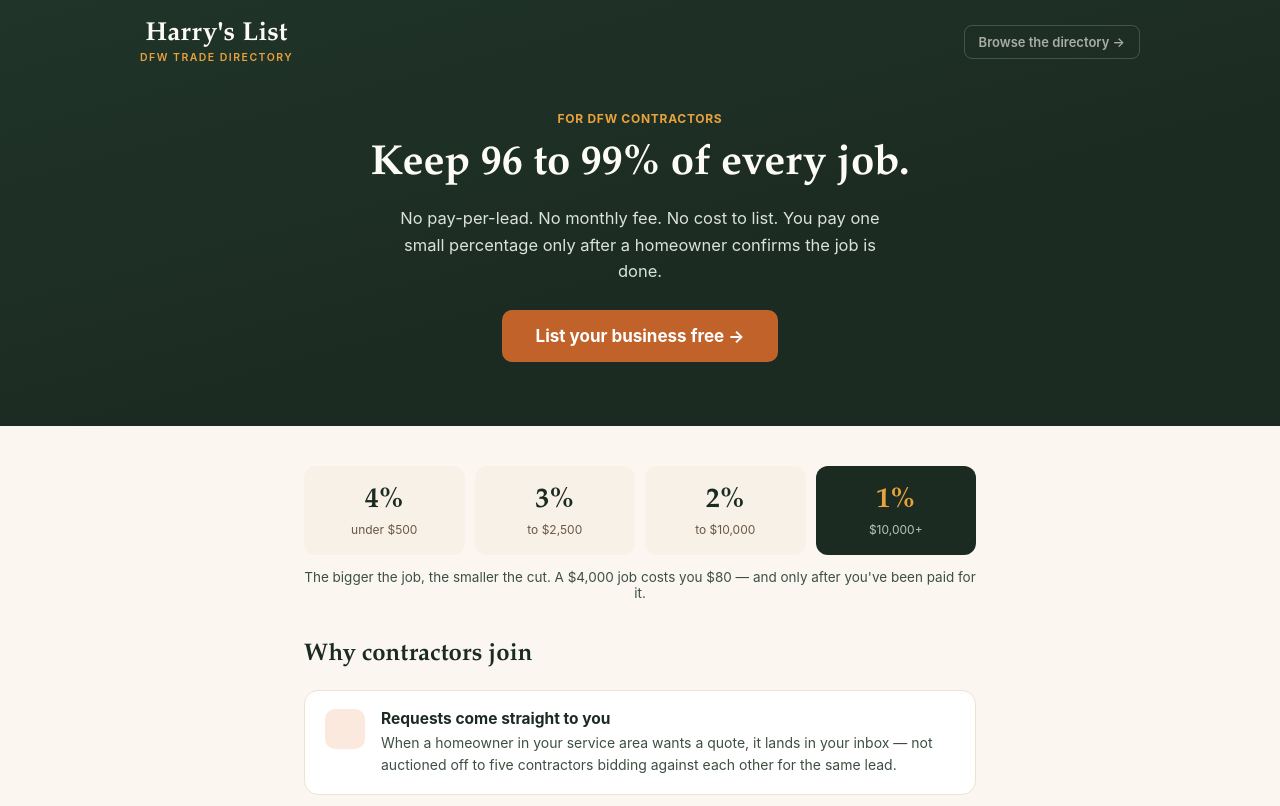
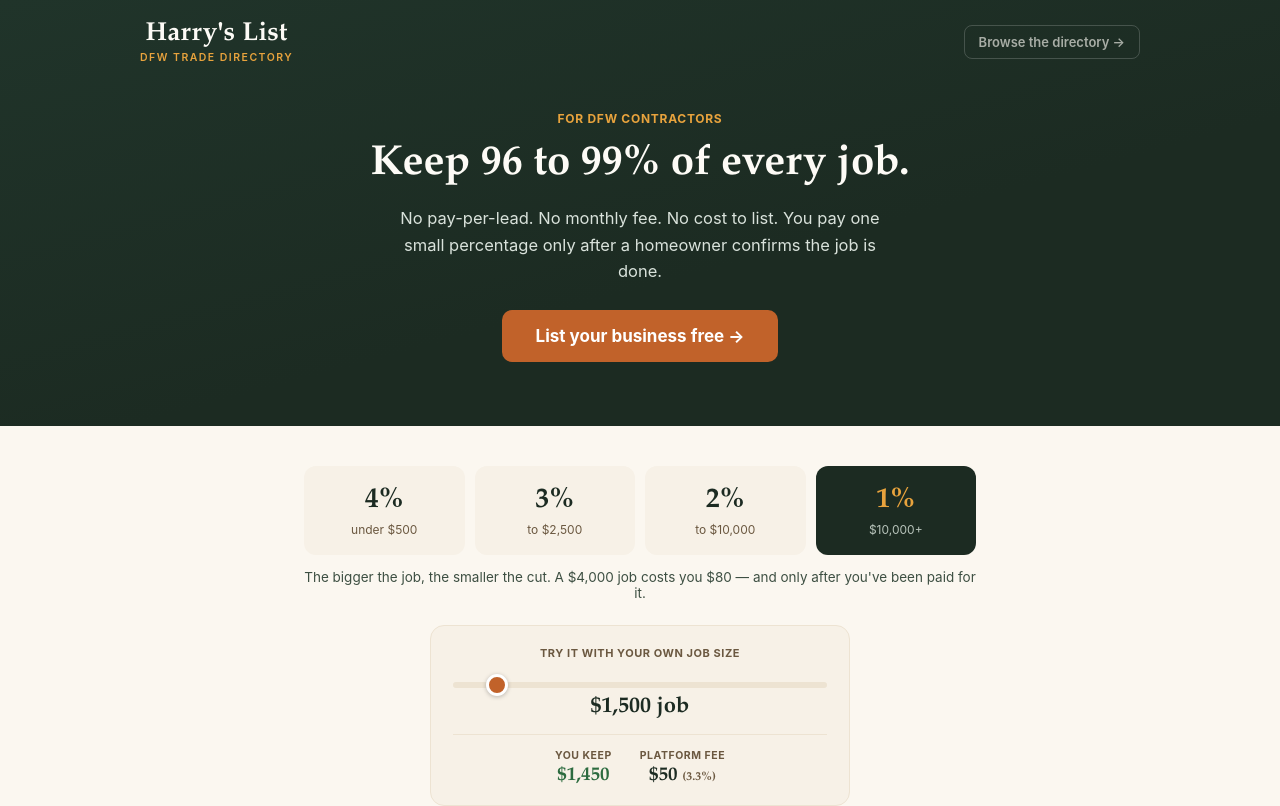
Before and after one commit to varies87/harrys-list-website, a Next.js app: page /contractors in a window 1280 px wide. Shown: the top 806 px of the page. Built offline with nearby package versions, Linux system fonts and the light colour scheme; no server answers.

Commit message:
Update contractors.jsx

```diff
--- a/pages/contractors.jsx
+++ b/pages/contractors.jsx
@@ -1,7 +1,7 @@
 import dynamic from "next/dynamic";
 import Head from "next/head";
 import { useEffect, useState } from "react";
-import { supabaseAuth, apiCall } from "../shared";
+import { supabaseAuth, apiCall, feeOwedForAmount } from "../shared";
 
 const ContractorApp = dynamic(() => import("../CustomerApp").then((mod) => mod.ContractorApp), { ssr: false });
 
@@ -69,6 +69,51 @@ export default function ContractorsPage() {
  * ("when a homeowner wants a quote, it comes to you"), not a promise of lead
  * volume that can't yet be guaranteed.
  */
+/**
+ * Interactive fee slider -- lets a contractor drag to any job amount and see
+ * the exact fee calculated live, using feeOwedForAmount imported directly
+ * from shared.js -- the identical bracket math the real backend charges, not
+ * a separately hand-copied version that could silently drift out of sync if
+ * the brackets ever change. Proves the "you never choose a rate, it's
+ * automatic and it blends" point instead of just asserting it in a sentence
+ * -- this is the same confusion (a contractor thinking he had to pick one
+ * flat rate) that the plain-language copy fix addressed elsewhere; this
+ * makes it concrete.
+ */
+function FeeSlider() {
+  const [amount, setAmount] = useState(1500);
+  const fee = feeOwedForAmount(amount);
+  const keep = amount - fee;
+  const rate = amount > 0 ? (fee / amount) * 100 : 0;
+
+  return (
+    <div className="cl-fee-slider">
+      <div className="cl-fee-slider-label">Try it with your own job size</div>
+      <input
+        type="range"
+        min={100}
+        max={15000}
+        step={100}
+        value={amount}
+        onChange={(e) => setAmount(Number(e.target.value))}
+        className="cl-fee-slider-input"
+        aria-label="Job amount"
+      />
+      <div className="cl-fee-slider-amount">${amount.toLocaleString()} job</div>
+      <div className="cl-fee-slider-result">
+        <div className="cl-fee-slider-stat">
+          <span className="cl-fee-slider-stat-label">You keep</span>
+          <span className="cl-fee-slider-stat-value cl-fee-slider-keep">${keep.toLocaleString("en-US", { maximumFractionDigits: 0 })}</span>
+        </div>
+        <div className="cl-fee-slider-stat">
+          <span className="cl-fee-slider-stat-label">Platform fee</span>
+          <span className="cl-fee-slider-stat-value">${fee.toLocaleString("en-US", { maximumFractionDigits: 2 })} <span className="cl-fee-slider-pct">({rate.toFixed(1)}%)</span></span>
+        </div>
+      </div>
+    </div>
+  );
+}
+
 function ContractorHero() {
   // Founding-offer gate. We read the live remaining-spots count only to decide
   // whether the founding offer is still open -- we never display the number,
@@ -178,6 +223,7 @@ function ContractorHero() {
           The bigger the job, the smaller the cut. A $4,000 job costs you $80 — and only
           after you've been paid for it.
         </p>
+        <FeeSlider />
       </section>
 
       <section className="cl-section">
@@ -302,6 +348,46 @@ const CONTRACTOR_LANDING_STYLES = `
 .cl-fee-label { font-size: 12px; color: var(--cl-sand-text); margin-top: 4px; }
 .cl-fee-tile-dark .cl-fee-label { color: #B8C4BB; }
 .cl-fee-note { text-align: center; font-size: 13.5px; color: var(--cl-ink-soft); margin: 14px 0 0; }
+
+.cl-fee-slider {
+  margin: 24px auto 0; max-width: 420px; background: var(--cl-sand);
+  border: 1px solid var(--cl-sand-line); border-radius: 14px; padding: 20px 22px 18px;
+}
+.cl-fee-slider-label {
+  font-size: 11px; font-weight: 700; text-transform: uppercase; letter-spacing: 0.05em;
+  color: var(--cl-sand-text); text-align: center; margin-bottom: 12px;
+}
+.cl-fee-slider-input {
+  width: 100%; -webkit-appearance: none; appearance: none; height: 6px; border-radius: 999px;
+  background: var(--cl-sand-line); outline: none; margin: 0 0 6px; cursor: pointer;
+}
+.cl-fee-slider-input::-webkit-slider-thumb {
+  -webkit-appearance: none; appearance: none; width: 22px; height: 22px; border-radius: 50%;
+  background: var(--cl-clay); border: 3px solid #fff; box-shadow: 0 1px 4px rgba(0,0,0,0.25); cursor: pointer;
+}
+.cl-fee-slider-input::-moz-range-thumb {
+  width: 22px; height: 22px; border-radius: 50%; background: var(--cl-clay);
+  border: 3px solid #fff; box-shadow: 0 1px 4px rgba(0,0,0,0.25); cursor: pointer;
+}
+.cl-fee-slider-amount {
+  text-align: center; font-family: var(--cl-serif); font-size: 22px; font-weight: 700;
+  color: var(--cl-ink); margin-bottom: 14px;
+}
+.cl-fee-slider-result {
+  display: flex; justify-content: center; gap: 28px; padding-top: 14px;
+  border-top: 1px solid var(--cl-sand-line);
+}
+.cl-fee-slider-stat { display: flex; flex-direction: column; align-items: center; gap: 2px; }
+.cl-fee-slider-stat-label {
+  font-size: 10.5px; font-weight: 700; text-transform: uppercase; letter-spacing: 0.05em;
+  color: var(--cl-sand-text);
+}
+.cl-fee-slider-stat-value { font-size: 19px; font-weight: 700; color: var(--cl-ink); font-family: var(--cl-serif); }
+.cl-fee-slider-keep { color: #2C6B3F; }
+.cl-fee-slider-pct { font-size: 12px; font-weight: 600; color: var(--cl-sand-text); }
+@media (max-width: 480px) {
+  .cl-fee-slider-result { gap: 20px; }
+}
 .cl-h2 {
   font-family: var(--cl-serif); font-size: 24px; font-weight: 600; margin: 0 0 20px; color: var(--cl-ink);
 }
```
